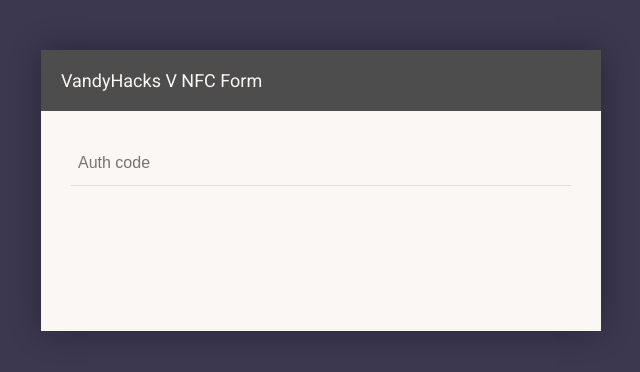
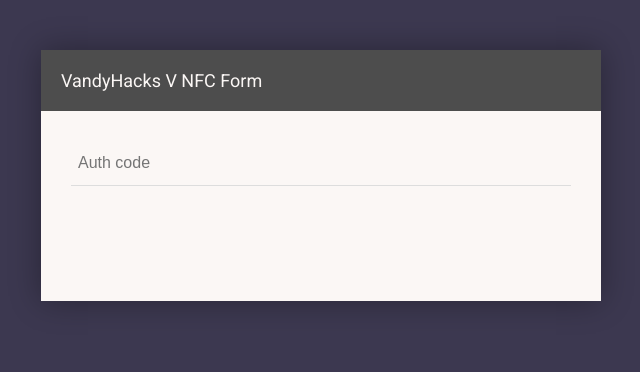
Before and after one commit to VandyHacks/NFC, a plain HTML site: page nfc-site/index.html in a window 1280 px wide. Shown: the whole page, without its empty margins (319-959 px from the left). Drawn offline with Linux system fonts and the light colour scheme; no server answers.

Commit message:
fix css syntax

```diff
--- a/nfc-site/styles.css
+++ b/nfc-site/styles.css
@@ -17,7 +17,7 @@
     padding-top: 10px;
     white-space: pre;
     width: 100%;
-    margin: -30px, -30px, 0px, 0px;
+    margin: -30px -30px 0px 0px;
 }
 
 .user-entry {
```
